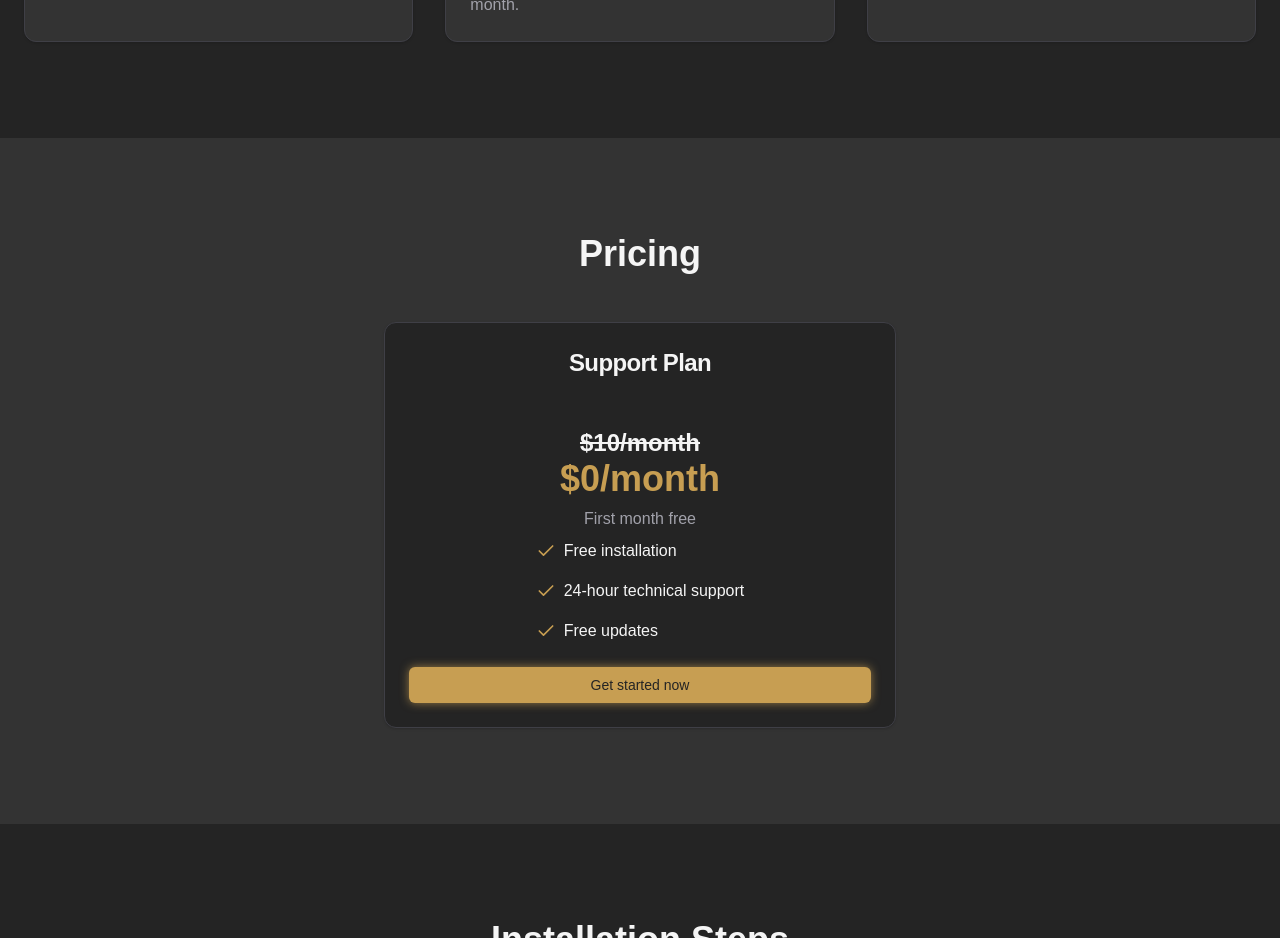
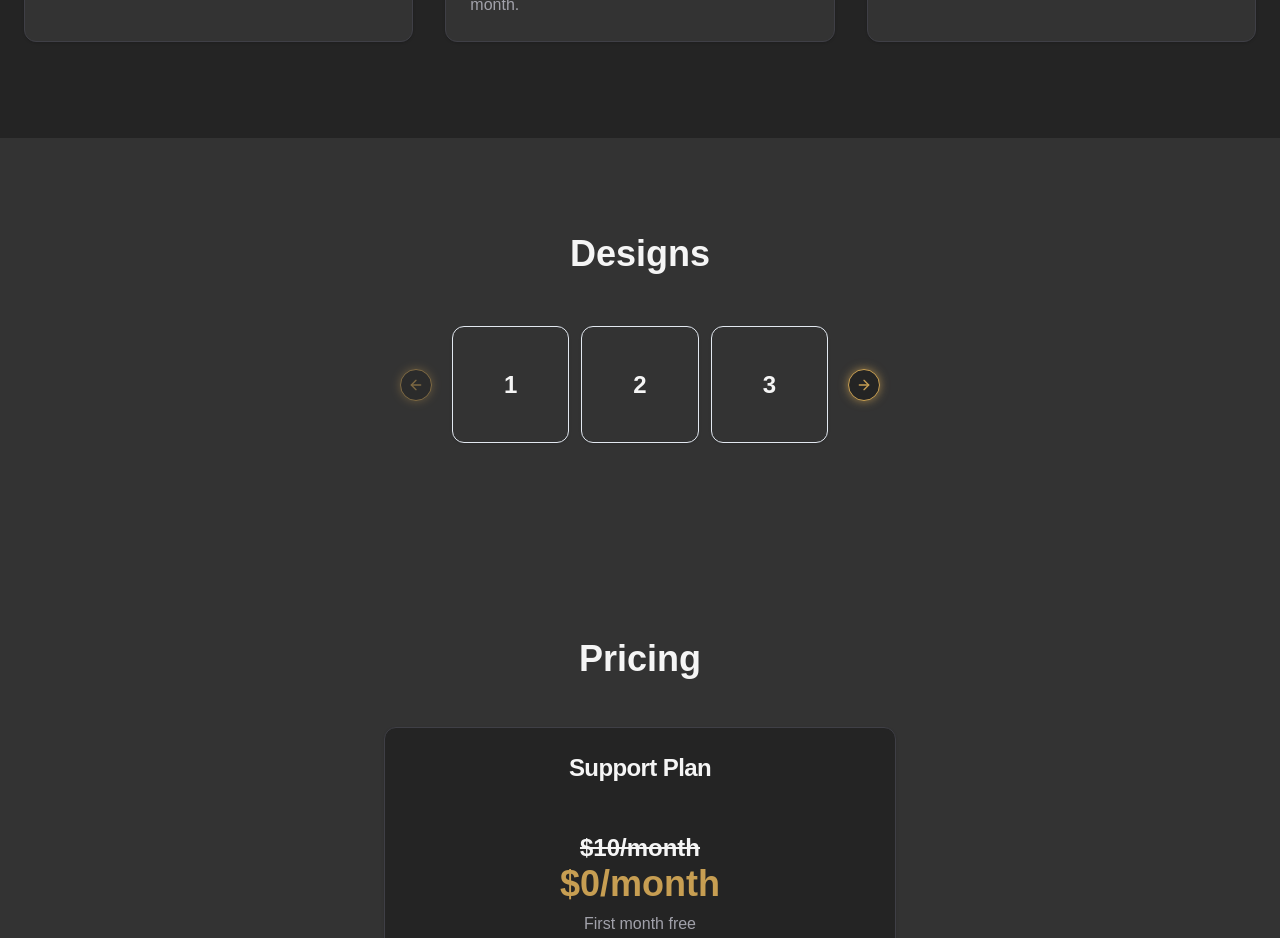
Before and after one commit to yusuken1121/Shin-Sational-PR, a Next.js app: page / in a window 1280 px wide. Shown: the part 1260-2198 px from the top of the page. Built offline with nearby package versions, Linux system fonts and the light colour scheme.

Commit message:
デザインのカルーセルを制作

```diff
--- a/src/app/_components/product-design.tsx
+++ b/src/app/_components/product-design.tsx
@@ -0,0 +1,59 @@
+import { Card, CardContent } from "@/components/ui/card";
+import {
+  Carousel,
+  CarouselContent,
+  CarouselItem,
+  CarouselNext,
+  CarouselPrevious,
+} from "@/components/ui/carousel";
+
+const laptopDesigns = [
+  { img: "design1.jpg" },
+  { img: "design1.jpg" },
+  { img: "design1.jpg" },
+  { img: "design1.jpg" },
+  { img: "design1.jpg" },
+];
+const mobileDesigns = [
+  { img: "design1.jpg" },
+  { img: "design1.jpg" },
+  { img: "design1.jpg" },
+  { img: "design1.jpg" },
+  { img: "design1.jpg" },
+];
+
+export function ProductDesign() {
+  return (
+    <section className="flex items-center justify-center w-full h-full py-24 bg-primary">
+      <div className="container px-4 md:px-6">
+        <h2 className="text-3xl md:text-4xl font-bold text-center mb-12">
+          Designs
+        </h2>
+        <div className="flex items-center justify-center w-full">
+          <Carousel className="w-full max-w-sm">
+            <CarouselContent className="-ml-1">
+              {Array.from({ length: 5 }).map((_, index) => (
+                <CarouselItem
+                  key={index}
+                  className="pl-1 md:basis-1/2 lg:basis-1/3"
+                >
+                  <div className="p-1">
+                    <Card>
+                      <CardContent className="flex aspect-square items-center justify-center p-6">
+                        <span className="text-2xl font-semibold">
+                          {index + 1}
+                        </span>
+                      </CardContent>
+                    </Card>
+                  </div>
+                </CarouselItem>
+              ))}
+            </CarouselContent>
+            <CarouselPrevious />
+            <CarouselNext />
+          </Carousel>
+        </div>
+      </div>
+    </section>
+  );
+}
--- a/src/app/page.tsx
+++ b/src/app/page.tsx
@@ -4,12 +4,14 @@ import { Pricing } from "./_components/pricing";
 import { Support } from "./_components/support";
 import { Summaries } from "./_components/summary";
 import { Contact } from "./_components/contact";
+import { ProductDesign } from "./_components/product-design";
 
 export default function Home() {
   return (
     <main className="min-h-screen bg-background text-foreground">
       <Hero />
       <Summaries />
+      <ProductDesign />
 
       <Pricing />
       <InstallationSteps />
```
